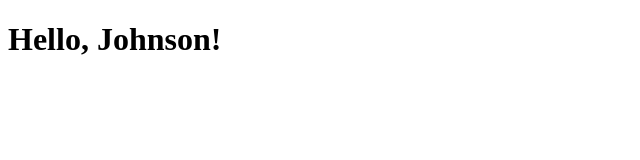
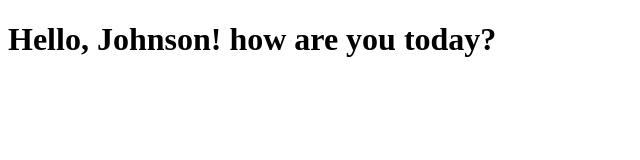
Before and after one commit to Johnson-Frontend/random, a plain HTML site: page index.html in a window 1280 px wide. Shown: the whole page, without its empty margins (0-640 px from the left). Drawn offline with Linux system fonts and the light colour scheme.

Commit message:
update how are you?

```diff
--- a/index.html
+++ b/index.html
@@ -4,6 +4,6 @@
     <title>My Page</title>
 </head>
 <body>
-    <h1>Hello, Johnson!</h1>
+    <h1>Hello, Johnson! how are you today? </h1>
 </body>
 </html>
```
